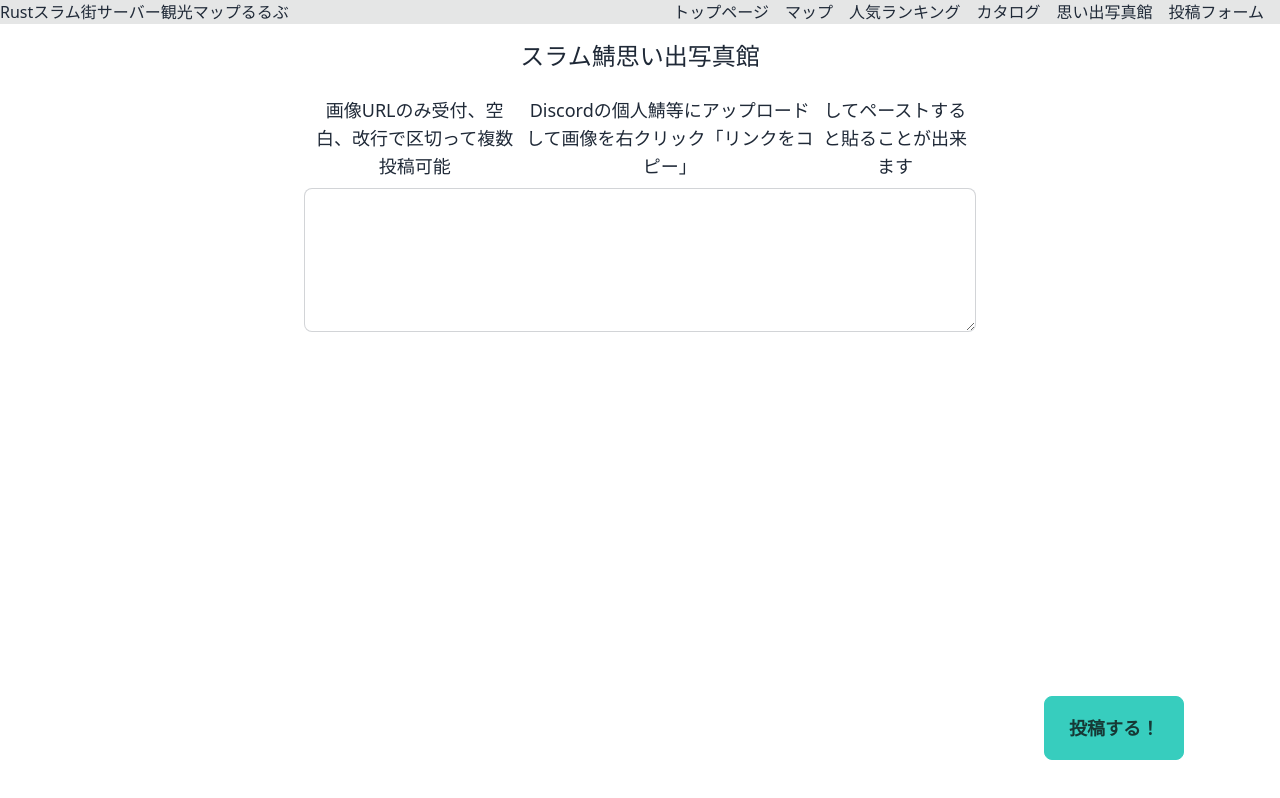
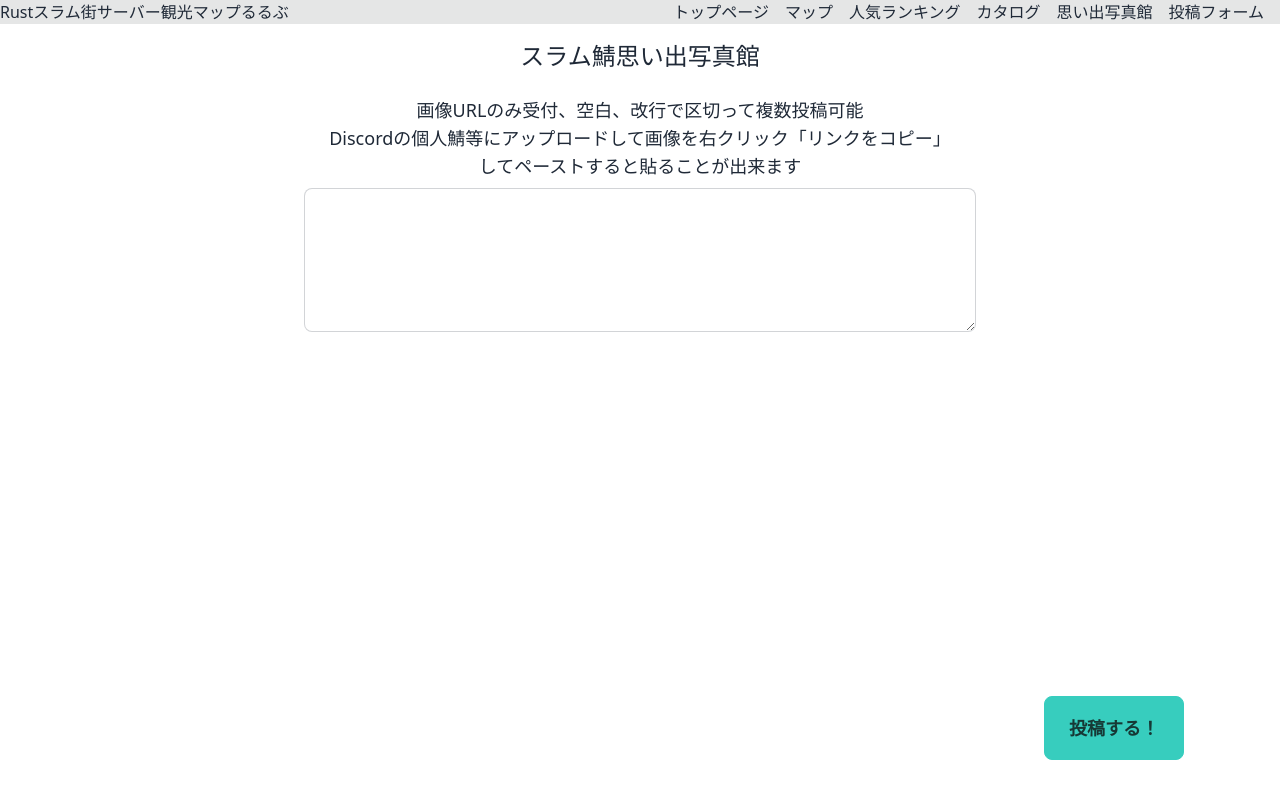
Before and after one commit to toriniku-yuma/rustmap, a Next.js app: page /MemorialPost in a window 1280 px wide. Built offline with nearby package versions, Linux system fonts and the light colour scheme.

Commit message:
間違えていたところを修正

```diff
--- a/pages/Memorial.tsx
+++ b/pages/Memorial.tsx
@@ -96,7 +96,7 @@ export default function Memorial(props:Props) {
           }else{
             return(
               <div key={key}>
-                <img src={value.image} className={` w-[50vw] mb-4 inline-block ${leftOrRight}`}/>
+                <img src={value.image} className={` w-[70vw] mb-4 inline-block ${leftOrRight}`}/>
               </div>
             )
           }
--- a/pages/MemorialPost.tsx
+++ b/pages/MemorialPost.tsx
@@ -50,7 +50,7 @@ export default function Post() {
         <div className=" flex flex-col text-center items-center text-lg">
             <div className="text-2xl my-4">スラム鯖思い出写真館</div>
             <div className="form-control w-full max-w-2xl">
-              <label className="label">
+              <label className="label flex-col">
                 <span className="label-text text-lg">画像URLのみ受付、空白、改行で区切って複数投稿可能</span>
                 <span className="label-text text-lg">Discordの個人鯖等にアップロードして画像を右クリック「リンクをコピー」</span>
                 <span className="label-text text-lg">してペーストすると貼ることが出来ます</span>
```
